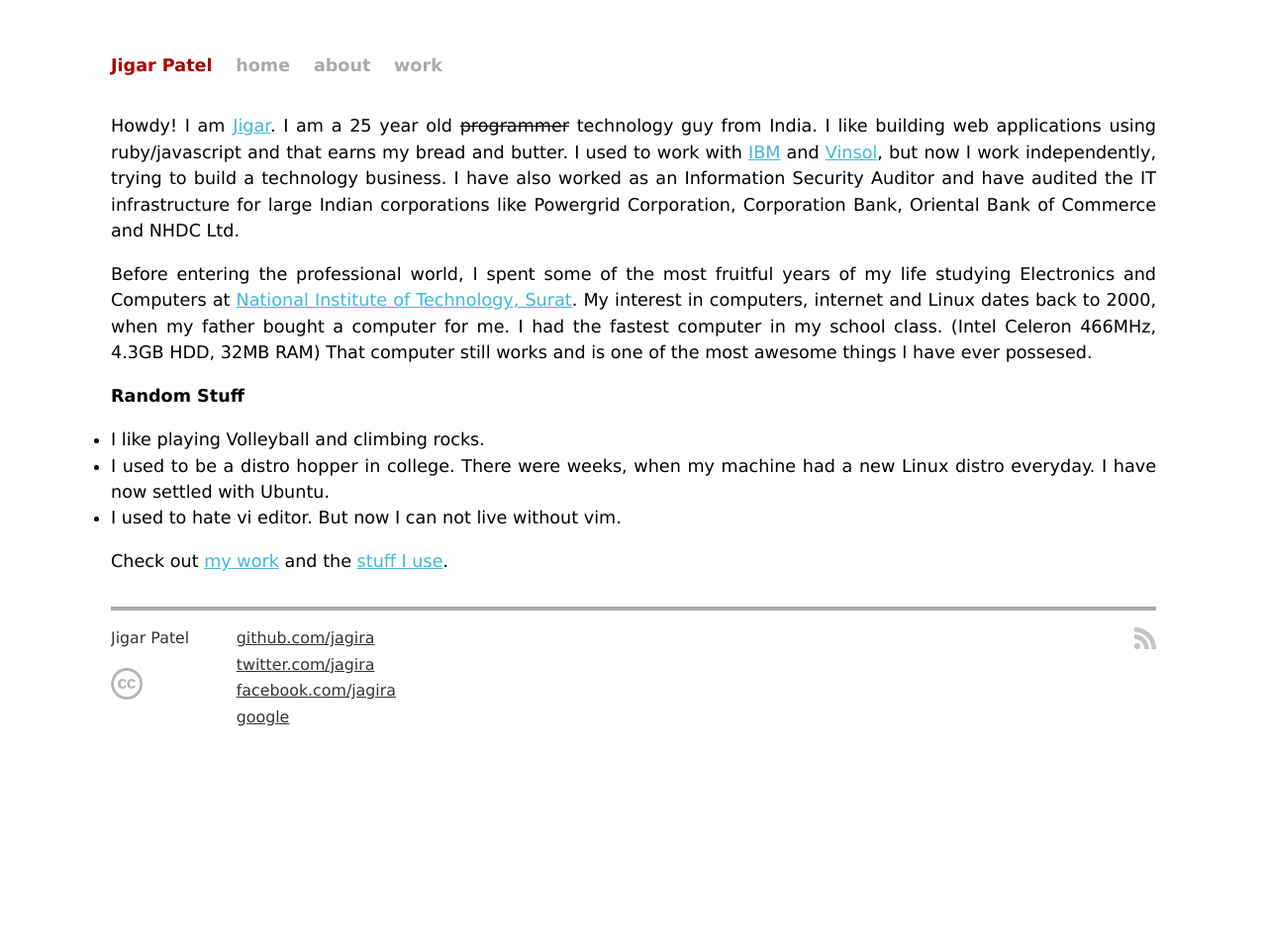
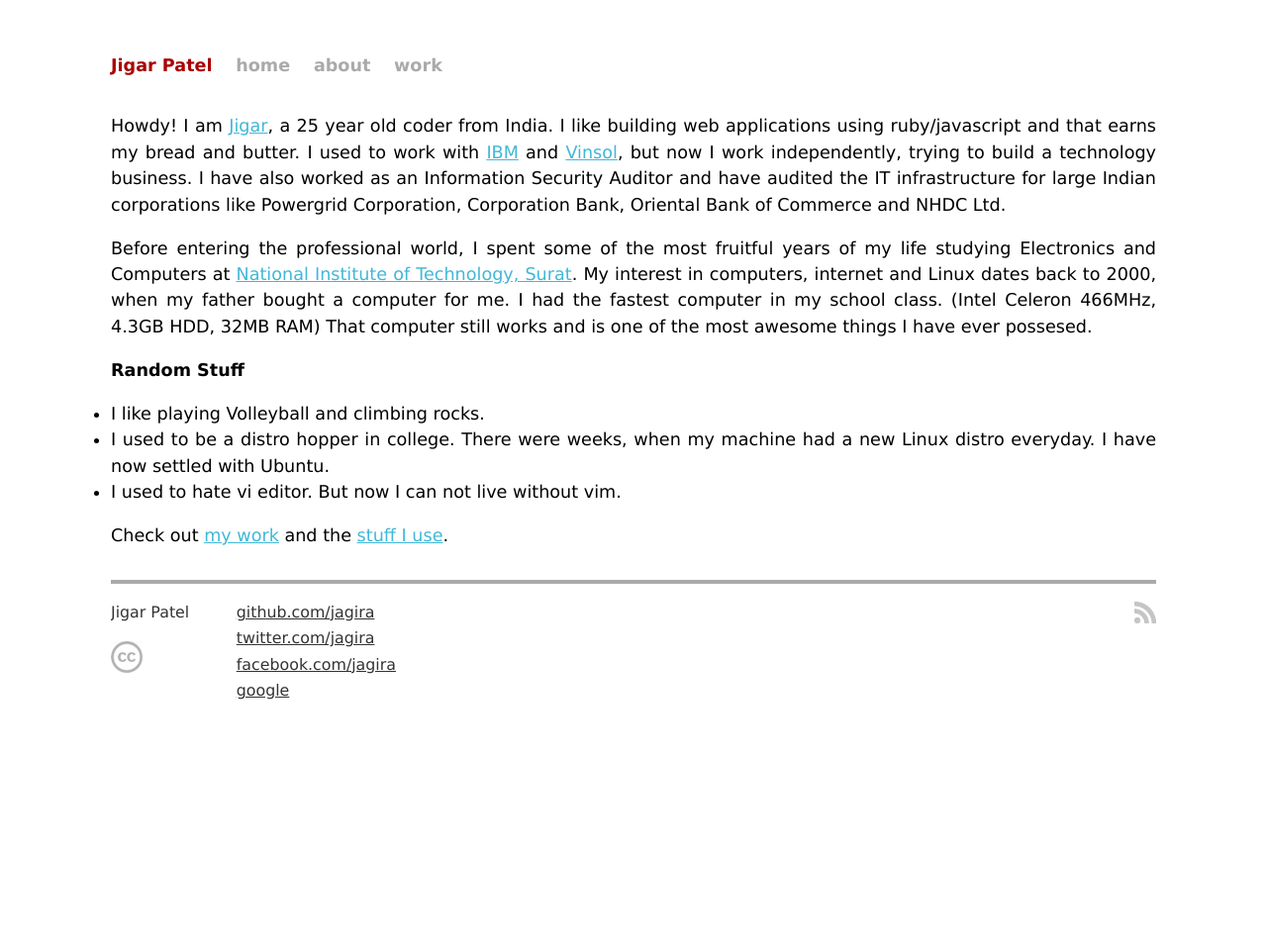
Before and after one commit to cjdtppmm/old.jagira.github.com, a Jekyll site: the page built from about.markdown, in a window 1280 px wide. Shown: the whole page at 99% size. Built offline with Jekyll 4.4.1, drawn with Linux system fonts in a browser that asks for light colours; Markdown is read by kramdown in place of the engine named in the settings; comment, search, counter and statistics services are not loaded.

Commit message:
about and work page status before redesign

```diff
--- a/about.markdown
+++ b/about.markdown
@@ -3,8 +3,7 @@ layout: default
 title: "About - Jigar Patel"
 ---
 
-Howdy! I am [Jigar](http://jigarpatel.in). I am a 25 year old <span style="text-decoration:
-line-through">programmer</span> technology guy from India. I like
+Howdy! I am [Jigar](http://jigarpatel.in), a 25 year old coder from India. I like
 building web applications using ruby/javascript and that earns
 my bread and butter. I used to work with [IBM](http://ibm.com) and
 [Vinsol](http://vinsol.com), but now I work independently, trying to
--- a/css/custom.css
+++ b/css/custom.css
@@ -76,3 +76,28 @@ li#tags a {
 .site .footer .rss {
   margin-right: 0px;
 }
+
+/** Grid **/
+
+div.grid { overflow: hidden; }
+
+div.thumb {
+  float: left;
+  width: 45%;
+  margin: 0 2% 2% 2%;
+  min-width: 450px;
+  font-size: 90%;
+  border: 2px solid #c2c2c2;
+  -moz-border-radius: 10px;
+  -webkit-border-radius: 10px;
+  border-radius: 10px;
+}
+
+.thumb img {
+  width: 98%;
+  margin: 1% 1%;
+}
+
+.thumb h2, .thumb p {
+  margin: 0.5em 2%;
+}
```
Also changed, not shown: work.markdown (+49 -17 lines), images/work/printfriendly.jpg.
